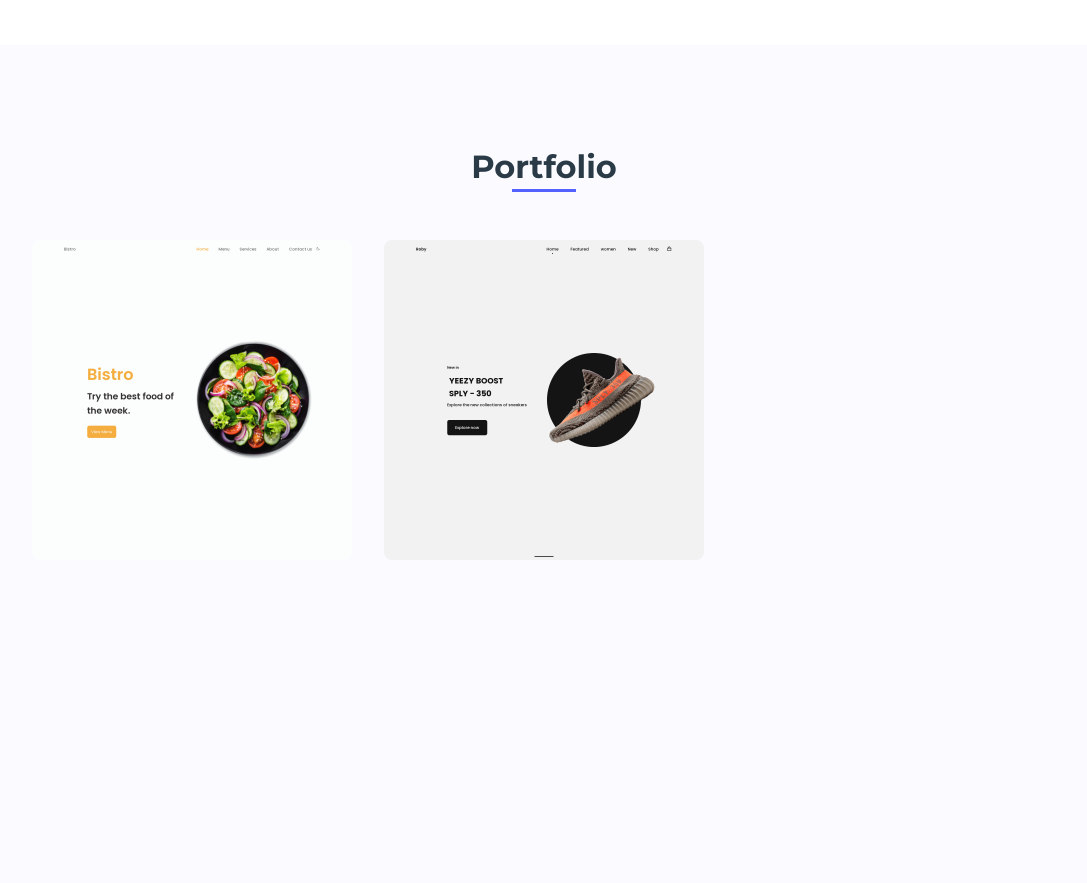
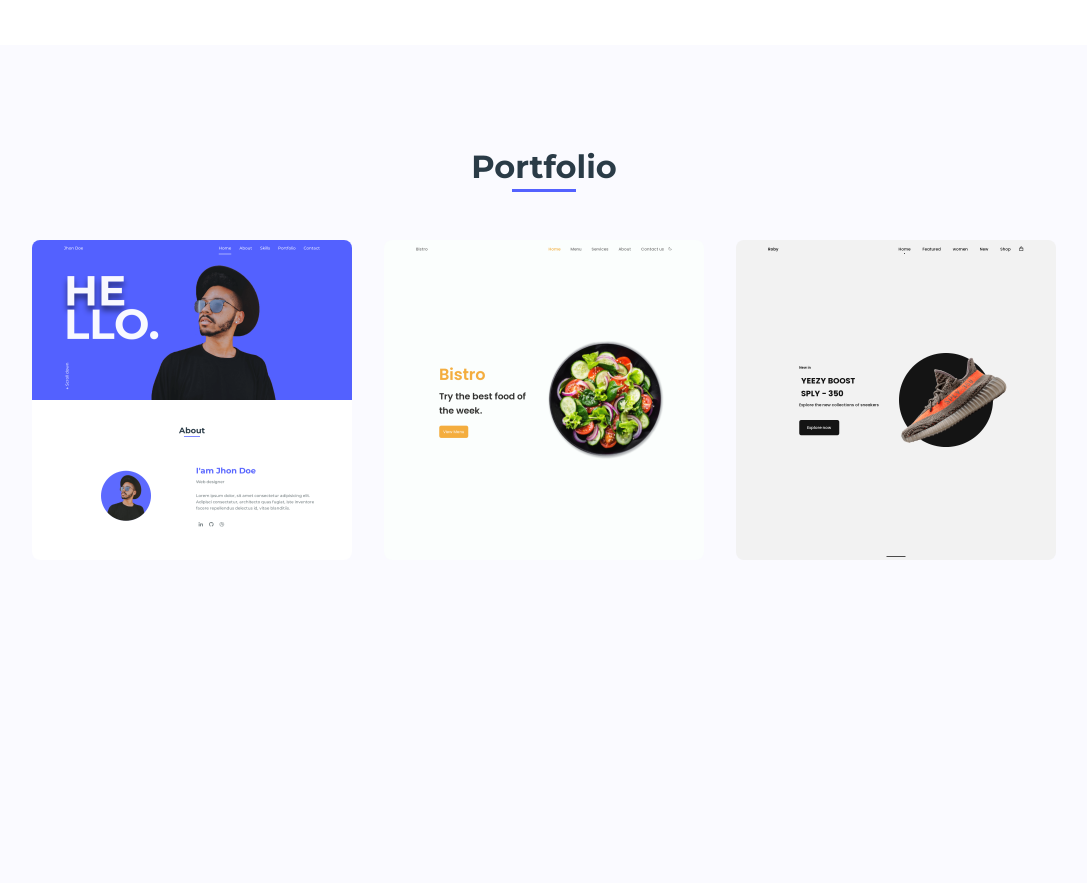
Before and after one commit to sayprob/websitesayprob, a plain HTML site: page index.html in a window 1280 px wide. Shown: the part 1800-2683 px from the top of the page, without its empty margins (96-1183 px from the left). Drawn offline with nearby package versions, Linux system fonts and the light colour scheme.

Commit message:
Update index.html

```diff
--- a/index.html
+++ b/index.html
@@ -107,13 +107,13 @@
                 <h2 class="section-title">Portfolio</h2>
 
                 <div class="portfolio__container bd-grid">
-                    <!-- <div class="portfolio__img">
-                        <img src="assets/img/work1.jpg" alt="">
+                    <div class="portfolio__img">
+                        <img src="assets/img/portfolio.png" alt="">
 
                         <div class="portfolio__link">
-                            <a href="#" class="portfolio__link-name">View details</a>
+                            <a href="https://portfoliowebsitesayprob.netlify.app/" class="portfolio__link-name">View details</a>
                         </div>
-                    </div> -->
+                    </div>
                     <div class="portfolio__img">
                         <img src="assets/img/restauran.png" alt="">
 
```
